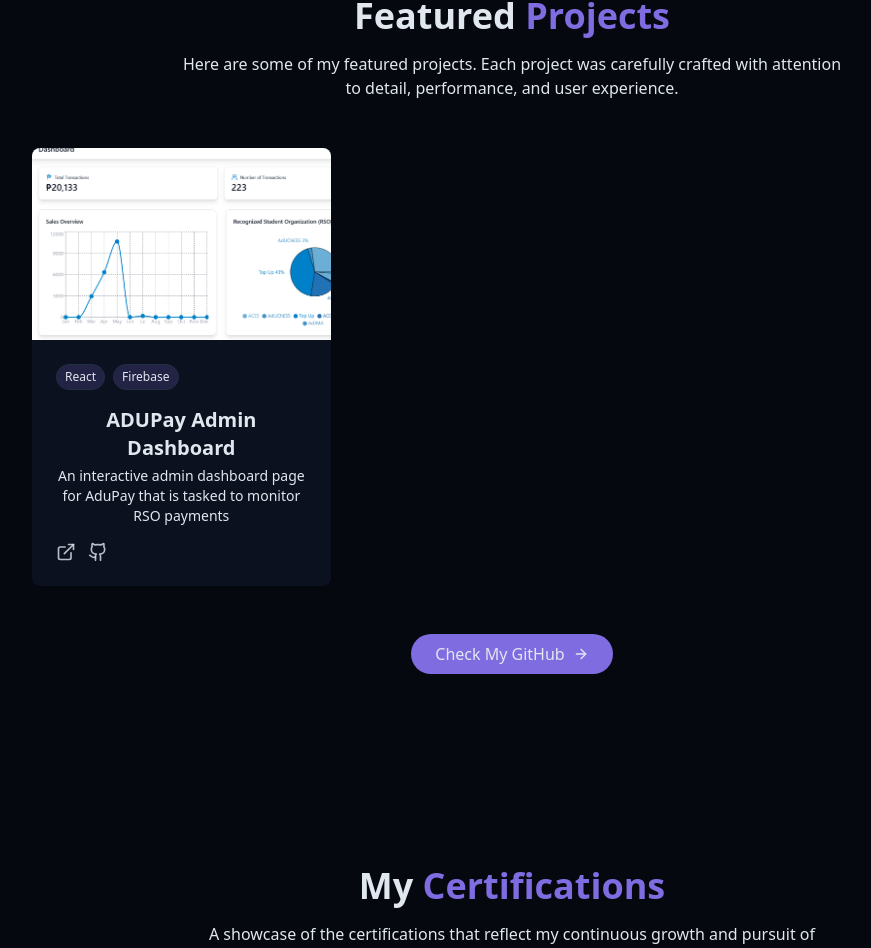
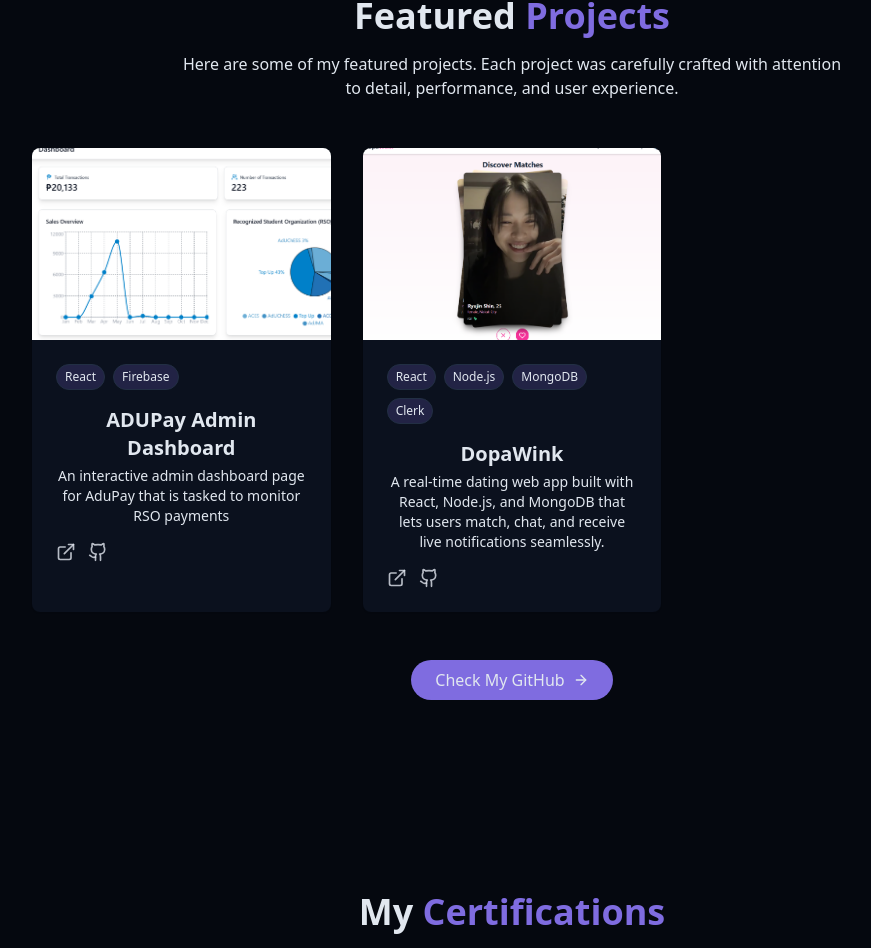
Before and after one commit to Waywaya-Taclibon/website-portfolio, a React (Vite) app: page / in a window 1280 px wide. Shown: the part 5518-6466 px from the top of the page, without its empty margins (128-999 px from the left). Built offline with nearby package versions, Linux system fonts and the light colour scheme.

Commit message:
Dopawink

```diff
--- a/src/components/Projects.jsx
+++ b/src/components/Projects.jsx
@@ -11,6 +11,17 @@ const projects = [
     tags: ["React", "Firebase"],
     demoUrl: "https://adupay-kiosk.vercel.app/login",
     githubUrl: "https://github.com/Waywaya-Taclibon/admin-dashboard",
+  },
+
+  {
+    id: 2,
+    title: "DopaWink",
+    description:
+      "A real-time dating web app built with React, Node.js, and MongoDB that lets users match, chat, and receive live notifications seamlessly.",
+    image: "/Projectimg/DopaWink.png",
+    tags: ["React", "Node.js", "MongoDB", "Clerk"],
+    demoUrl: "https://dopawink.vercel.app/",
+    githubUrl: "https://github.com/Waywaya-Taclibon/dating-webapp",
   },
 ];
 
```
Also changed, not shown: public/Projectimg/DopaWink.png (added).
